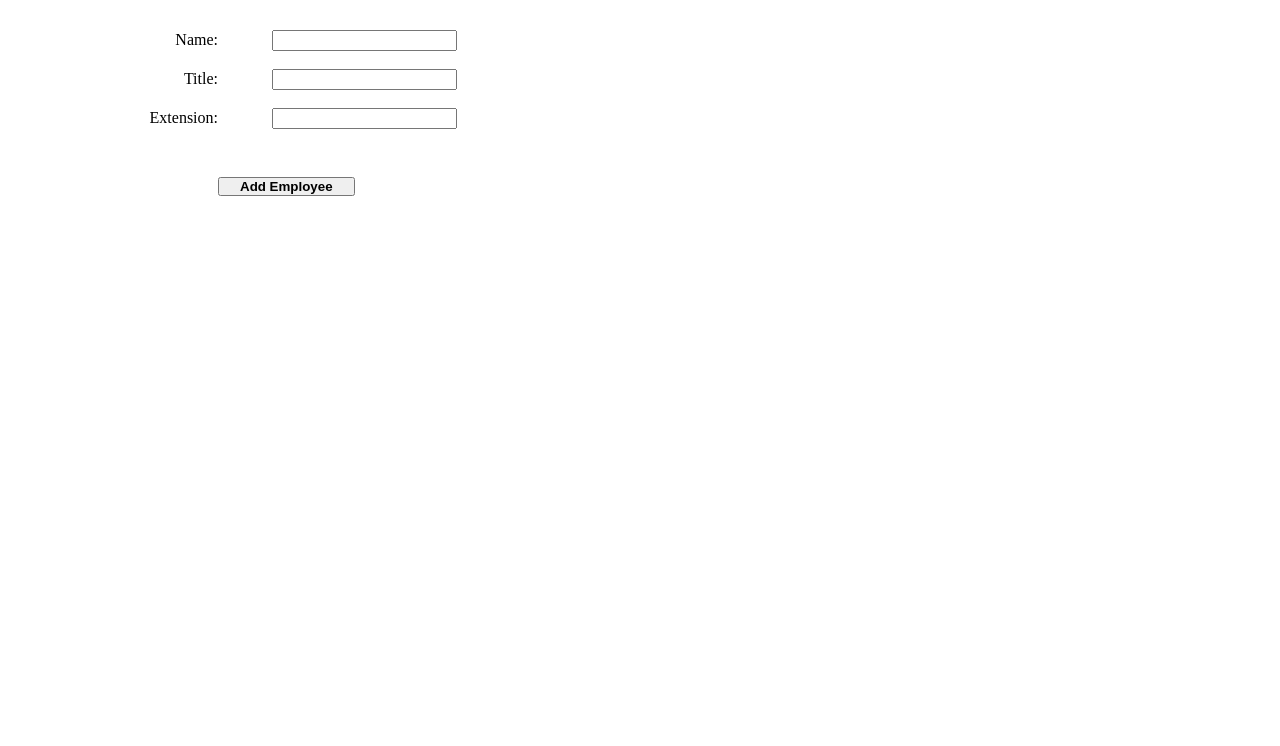
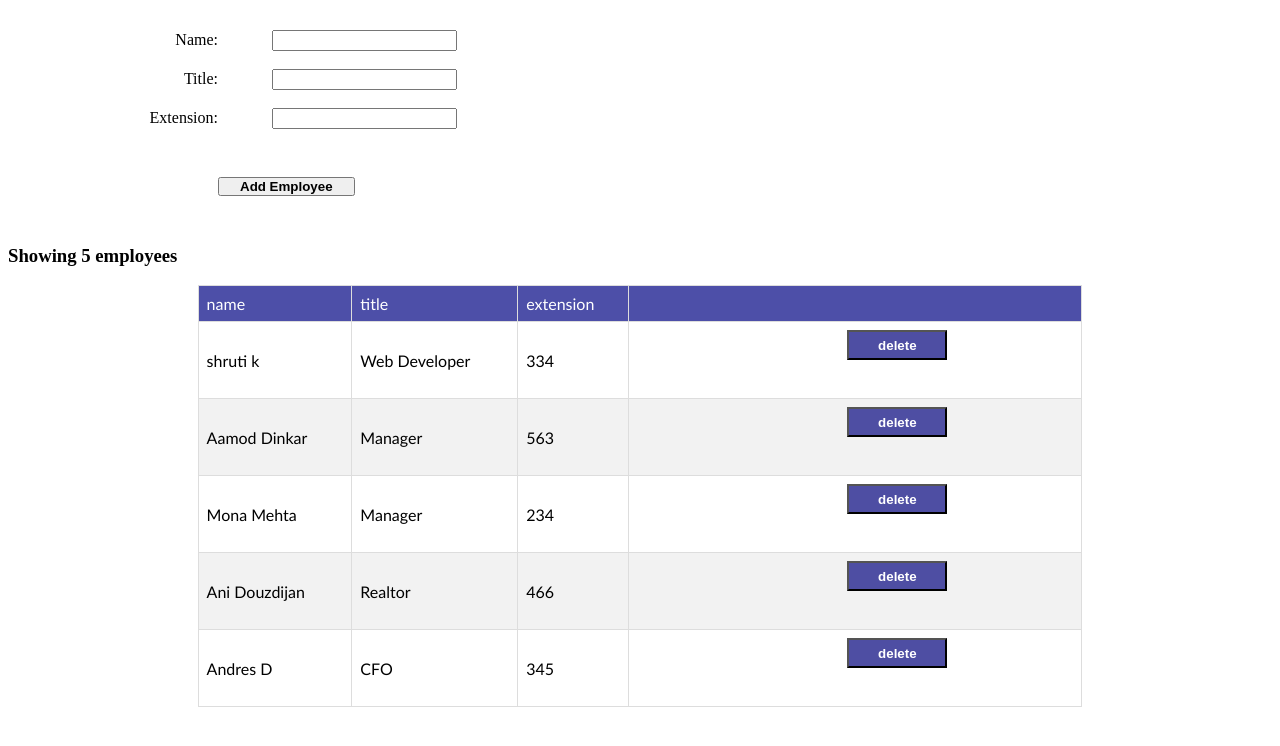
Before and after one commit to shrutikhandekar1/Assignment8, a plain HTML site: page index.html in a window 1280 px wide. Drawn offline with Linux system fonts and the light colour scheme.

Commit message:
Fixed script file name

```diff
--- a/index.html
+++ b/index.html
@@ -25,6 +25,6 @@
     </form>
 
     <h3 id="employeeCount"></h3>
-    <script src="employeeData1.js"></script>
+    <script src="employeeData.js"></script>
 </body>
 </html>
```
